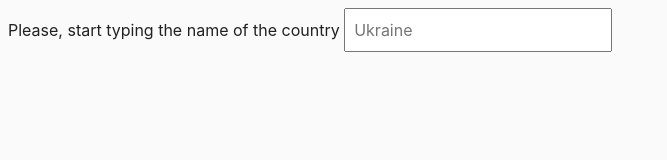
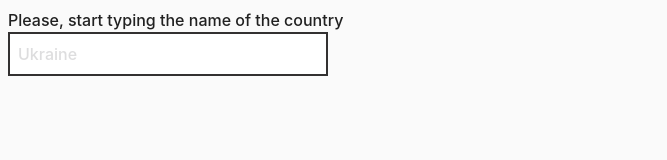
Before and after one commit to NataliiaHrynchuk/goit-js-hw-10, a website built with Parcel: page src/index.html in a window 1280 px wide. Shown: the whole page, without its empty margins (0-667 px from the left). Built offline with nearby package versions, Linux system fonts and the light colour scheme.

Commit message:
Update styles.css

```diff
--- a/src/css/styles.css
+++ b/src/css/styles.css
@@ -28,6 +28,32 @@ li {
   margin-right: 20px;
 }
 
+label {
+  display: flex;
+  flex-direction: column;
+  font-weight: 500;
+  margin-bottom: 8px;
+}
+
+input {
+  outline: none;
+  padding: 4px;
+  font-family: inherit;
+  border: 2px solid rgb(51, 49, 49);
+}
+
+input::placeholder {
+  color: rgba(141, 141, 145, 0.3);
+}
+
+input:hover {
+  border-color: rgb(19, 146, 19);
+}
+
+input:not(:placeholder-shown) {
+  border-color: rgb(34, 111, 212);
+}
+
 span {
   font-weight: bold;
   margin-right: 5px;
```
